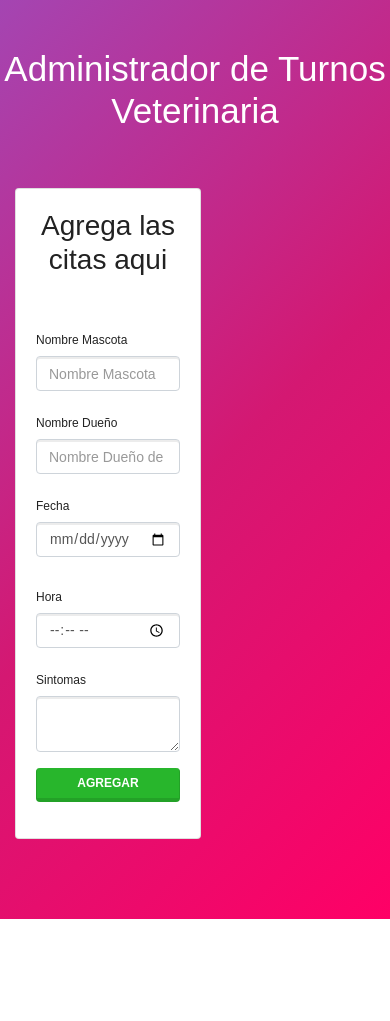
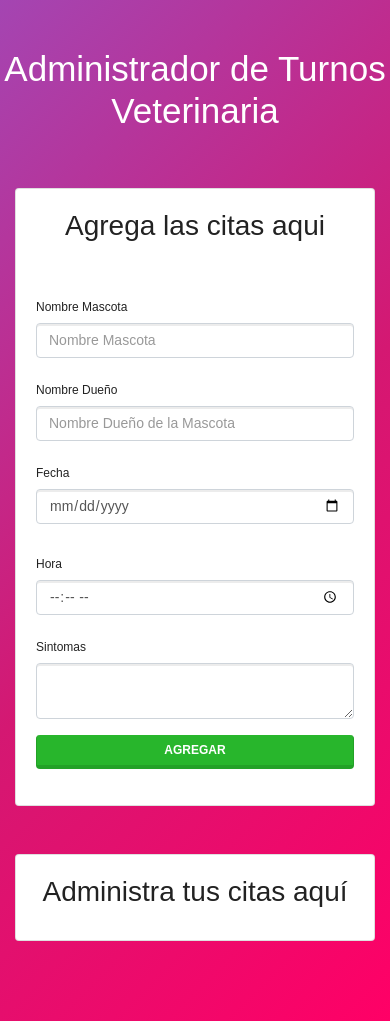
Before and after one commit to JoniAguero/adm-veterinaria-react, a React (Create React App) app: page / in a window 390 px wide. Before the commit the page ends 919 px from the top, so only its background shows below. Built offline with nearby package versions, Linux system fonts and the light colour scheme.

Commit message:
Show info

```diff
--- a/src/App.js
+++ b/src/App.js
@@ -1,6 +1,7 @@
 import React, { Component } from 'react';
 import { Header } from './components/Header';
 import { Formulario } from './components/Formulario';
+import { ListarCitas } from './components/ListarCitas';
 
 class App extends Component {
 
@@ -29,11 +30,11 @@ class App extends Component {
         <Header />
         <div className="container-fluid">
           <div className="row">
-            <div className="col">
+            <div className="col-md-6">
               <Formulario agregarCita={this.agregarCita} />
             </div>
-            <div className="col">
-
+            <div className="col-md-6">
+              <ListarCitas citas={this.state.citas} />
             </div>
           </div>
         </div>
--- /dev/null
+++ b/src/components/Cita.js
@@ -0,0 +1,24 @@
+import React, { Component } from 'react'
+
+export class Cita extends Component {
+  render() {
+      console.log(this.props.info);
+
+      const {fecha, hora, duenio, mascota, sintomas} = this.props.info;
+    return (
+      <div className="media mt-3">
+            <div className="media-body">
+                <h3 className="mt-0">{mascota}</h3>
+                <p className="card-text"><span> Nombre dueño: </span>{duenio}</p>
+                <p className="card-text"><span> Fecha: </span>{fecha}</p>
+                <p className="card-text"><span> Hora: </span>{hora}</p>
+                <p className="card-text"><span> Sintomas: </span> <br />
+                    {sintomas}
+                </p>
+            </div>
+      </div>
+    )
+  }
+}
+
+export default Cita
--- /dev/null
+++ b/src/components/ListarCitas.js
@@ -0,0 +1,23 @@
+import React, { Component } from 'react'
+import { Cita } from './Cita';
+
+export class ListarCitas extends Component {
+  render() {
+    return (
+      <div>
+            <div className="card mt-5">
+                <div className="card-body">
+                    <h2 className="card-title text-center"> Administra tus citas aquí </h2>
+                    <div className="lista-citas">
+                        {Object.keys(this.props.citas).map(cita => (
+                            <Cita key={cita} info={this.props.citas[cita]}/>
+                        ))}
+                    </div>
+                </div>
+            </div>
+      </div>
+    )
+  }
+}
+
+export default ListarCitas
```
